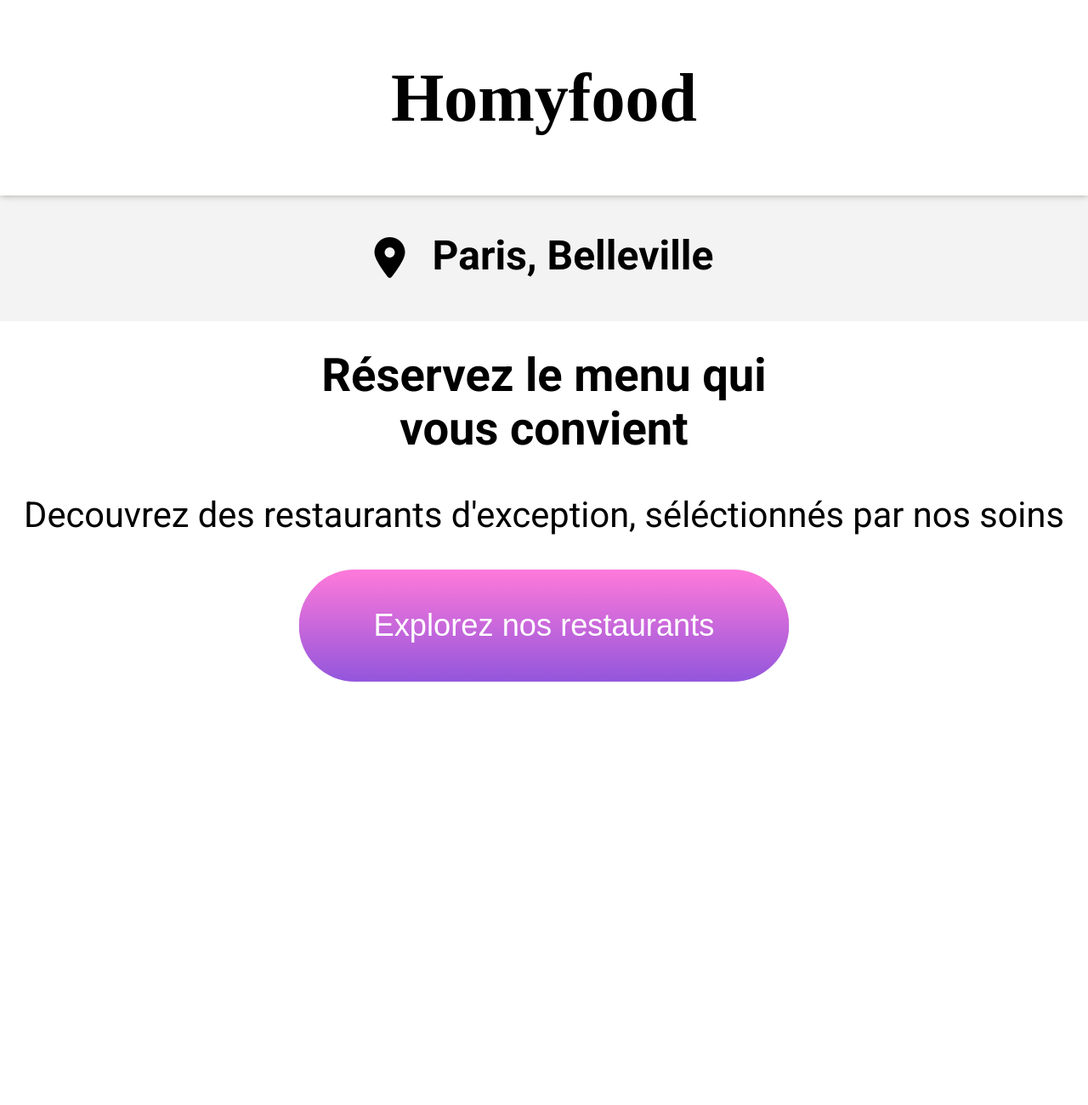
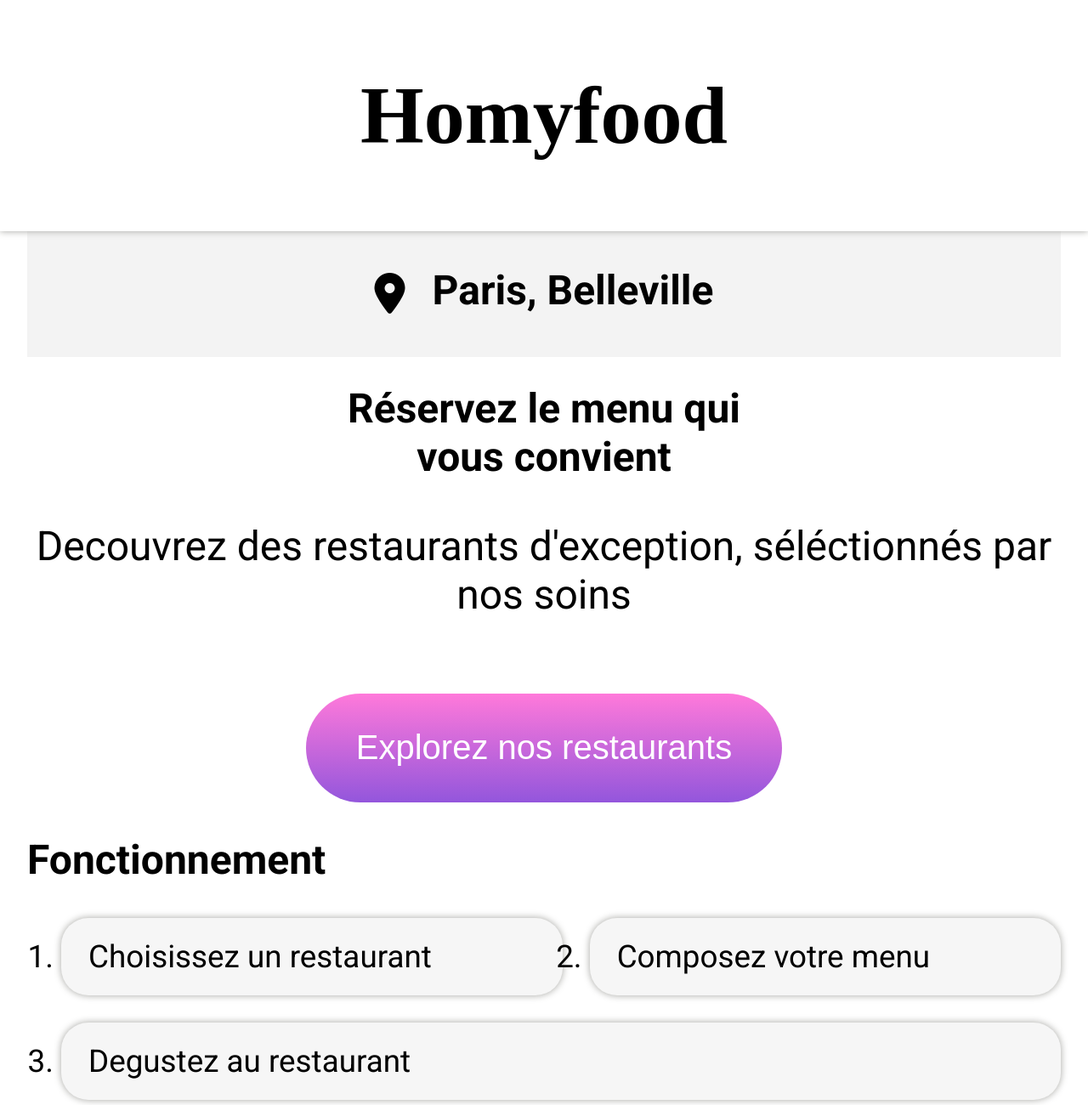
Before and after one commit to CAMEROU/Ohmyfood_P_03, a plain HTML site: page index.html in a window 1280 px wide. Shown: the whole page at 85% size. Before the commit the page ends 802 px from the top, so only its background shows below. Drawn offline with Linux system fonts and the light colour scheme; a web font is replaced by a local one.

Commit message:
add: sass/base.css, sass/base.css.map, sass/base.scss, sass/layout/decouverte.css, sass/layout/decouverte.css.map, sass/layout/decouverte.scss, sass/ layout/fonction.css, sass/layout/fonction.css.map, sass/layout.scss, sass/layout/header.css, sass/layout/header.css.map, sass/layout/header.scss, sass/layout/location.css, sass/layout/location.css.map, sass/layout/location.scaa

```diff
--- a/index.html
+++ b/index.html
@@ -16,6 +16,7 @@
 </span>
 
 </header>
+<main>
 <div class="location">
     <span class="logo-shop">
         <i class="fa-solid fa-location-dot"></i>
@@ -30,20 +31,20 @@
 </button>
 </section>
 
+<section class="fonction">
+
+<h2>Fonctionnement</h2>
+
+<ol>
+    <li>Choisissez un restaurant</Li>
+<li>Composez votre menu</li>
+<li> Degustez au restaurant</li>
+</ol>
+
+</section>
 
 
-
-
-
-
-
-
-
-    </header>
-
-
-
-
+</main>
 
 
 
--- /dev/null
+++ b/sass/base.scss
@@ -0,0 +1,18 @@
+@import url("https://fonts.googleapis.com/css2?family=Shrikhand&display=swap");
+@import url("https://fonts.googleapis.com/css2?family=Roboto:wght@300;400;500;700&family=Shrikhand&display=swap");
+*,
+::before,
+::after {
+  box-sizing: border-box;
+}
+
+body {
+  margin: 0;
+  font-family: "Roboto", sans-serif;
+}
+
+main{
+    padding: 0 2rem;
+    font-size: 2rem;
+    font-family: "Roboto", sans-serif;
+  }
--- /dev/null
+++ b/sass/layout/decouverte.scss
@@ -0,0 +1,33 @@
+
+
+#decouverte {
+    text-align: center;
+
+h2 {
+    font-size: 3rem;
+    margin-top: 2rem;
+  }
+    p {
+    font-size: 3rem;
+  }
+    button {
+    background-image: linear-gradient(#FF79DA, #9356DC);
+    width: 35rem;
+    height: 8rem;
+    color: white;
+    border-radius: 5rem;
+    border: none;
+    font-size: 1rem;
+    align-items: center;
+    justify-content: center;
+    padding: 0.8rem;
+    margin-top: 2.5rem;
+    }
+ button a {
+    font-size: 2.5rem;
+ }
+   button:hover {
+    transform: scale(1.04);
+    opacity: 0.9;
+  }
+}
--- /dev/null
+++ b/sass/layout/fonction.scss
@@ -0,0 +1,25 @@
+
+
+.fonction{
+
+    ol{
+    display: flex;
+    flex-wrap: wrap;
+      /*  border: 1px solid bleu;*/
+        gap: 2rem;
+    }
+
+@media (max-width: 800px) {
+    flex-direction: column;
+}
+    li{
+        background-color: #f6f6f6;
+        padding: 1.5rem 2rem;
+        border-radius: 2rem;
+        box-shadow: 0 0 0.5rem rgb(165, 165, 161);
+        font-size: 2.3rem;
+        flex-grow: 1;
+    }
+
+
+}
--- /dev/null
+++ b/sass/layout/header.scss
@@ -0,0 +1,8 @@
+
+header {
+    font-family: "Shrikhand", "cursive";
+    text-align: center;
+    position: relative;
+    box-shadow: 0 0 0.5rem rgb(165, 165, 161);
+    padding: 1rem;
+  }
--- /dev/null
+++ b/sass/layout/location.scss
@@ -0,0 +1,32 @@
+
+.location {
+    display: flex;
+    justify-content: center;
+    align-items: center;
+    text-align: center;
+    font-size: 2rem;
+    background-color: #f3f3f3;
+    padding: 0.6rem;
+    gap: 2rem;
+
+   i {
+    font-size: 3rem;
+  }
+
+  .resto h1 {
+    font-size: 6rem;
+  }
+
+   h2 {
+    font-size: 3rem;
+    margin-top: 2rem;
+  }
+
+ .resto h1{
+     font-size: 6rem;
+ }
+}
+
+.resto h1{
+    font-size: 6rem;
+}
--- a/style.scss
+++ b/style.scss
@@ -1,79 +1,5 @@
-@import url("https://fonts.googleapis.com/css2?family=Shrikhand&display=swap");
-@import url("https://fonts.googleapis.com/css2?family=Roboto:wght@300;400;500;700&family=Shrikhand&display=swap");
-*,
-::before,
-::after {
-  box-sizing: border-box;
-}
-
-body {
-  margin: 0;
-  font-family: "Roboto", sans-serif;
-}
-
-header {
-  font-family: "Shrikhand", "cursive";
-  text-align: center;
-  position: relative;
-  box-shadow: 0 0 0.5rem rgb(165, 165, 161);
-  padding: 1rem;
-}
-
-.location {
-  display: flex;
-  justify-content: center;
-  align-items: center;
-  text-align: center;
-  font-size: 2rem;
-  background-color: #f3f3f3;
-  padding: 0.6rem;
-  gap: 2rem;
-}
-.location i {
-  font-size: 3rem;
-}
-
-.resto h1 {
-  font-size: 5rem;
-}
-
-.location h2 {
-  font-size: 3rem;
-  margin-top: 2rem;
-}
-
-
-#decouverte {
-  text-align: center;
-}
-
-#decouverte h2 {
-  font-size: 3.4rem;
-  margin-top:2rem;
-}
-
-#decouverte p {
-  font-size: 2.6rem;
-}
-
-button {
-  background-image: linear-gradient(#FF79DA, #9356DC);
-  width: 35rem;
-  height: 8rem;
-  color: white;
-  border-radius: 5rem;
-  border: none;
-  font-size: 1rem;
-  align-items: center;
-  justify-content: center;
-  padding: 0.8rem;
-}
-
-button a {
-  font-size: 2.2rem;
-}
-
-button{
-  transform: scale(1.03);
-
-}
+@import "./sass/base.scss";
+@import "./sass/layout/header.scss";
+@import "./sass/layout/location.scss";
+@import "./sass/layout/decouverte.scss";
+@import "./sass/layout/fonction.scss";
```
Also changed, not shown: sass/base.css (added), sass/layout/decouverte.css (added), sass/layout/fonction.css (added), sass/layout/header.css (added), sass/layout/location.css (added), style.css, 6 other files.
